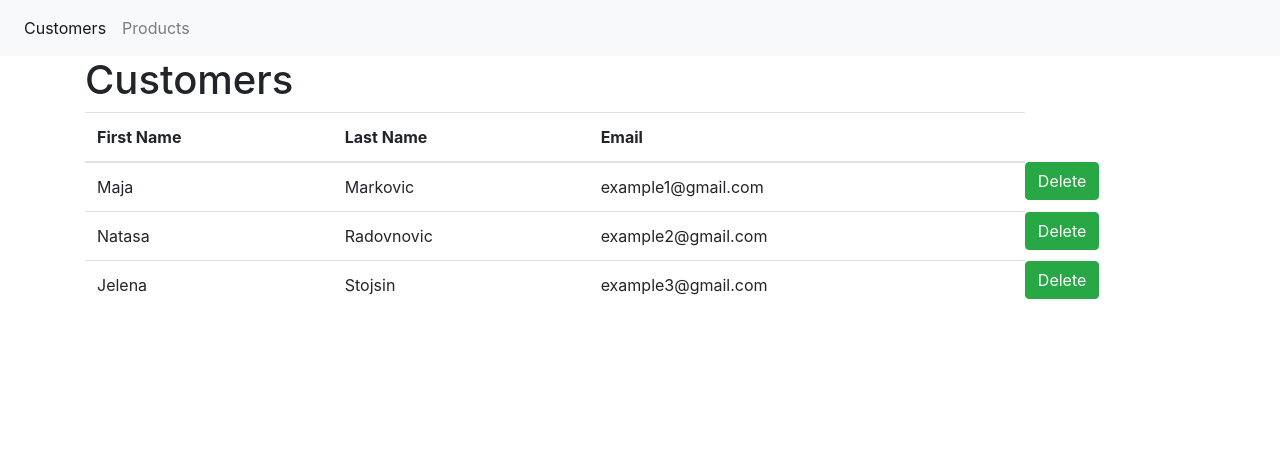
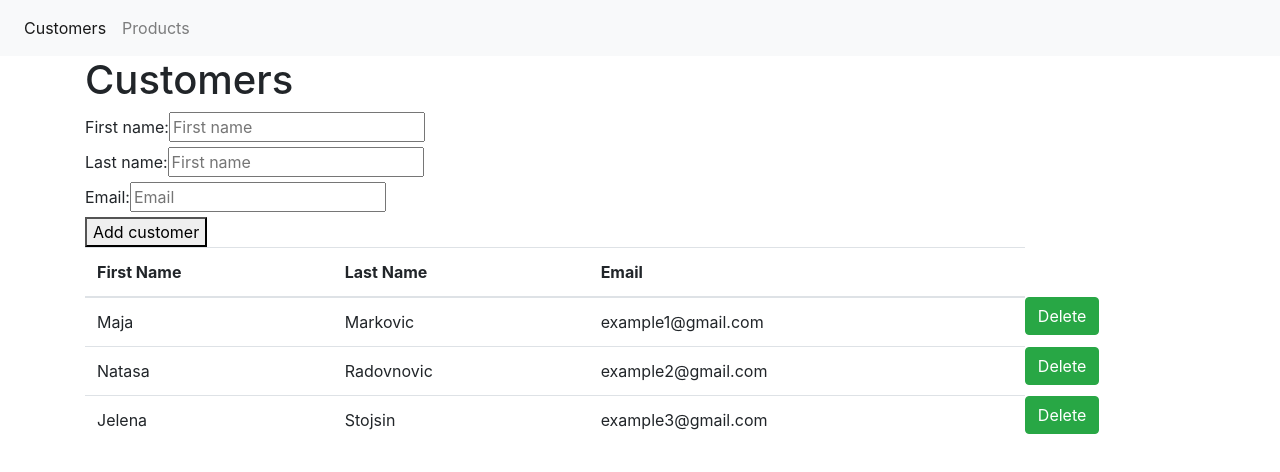
Before and after one commit to MajaMarkovic1/store-app, a Vue app: page /customers in a window 1280 px wide. Shown: the top 472 px of the page. Built offline with nearby package versions, Linux system fonts and the light colour scheme.

Commit message:
zadatak3

```diff
--- a/src/components/AppCustomers.vue
+++ b/src/components/AppCustomers.vue
@@ -1,6 +1,15 @@
 <template>
   <div>
       <h1>Customers</h1>
+      <form @submit.prevent>
+          <label>First name: </label>
+          <input v-model="newCustomer.firstName" type="text" placeholder="First name"><br>
+          <label>Last name: </label>
+          <input v-model="newCustomer.lastName" type="text" placeholder="First name"><br>
+          <label>Email: </label>
+          <input v-model="newCustomer.email" type="text" placeholder="Email"><br>
+          <button @click="addCustom()">Add customer</button>
+      </form>
       <table class="table table-condensed">
             <thead>
                 <th>First Name</th>
@@ -29,13 +38,17 @@ export default {
   name: 'AppCustomers',
   data(){
       return {
-          customers: customerService.list()
+          customers: customerService.list(),
+          newCustomer: {}
       }
   },
   methods: {
       removeCustomer(customer){
           customerService.deleteCustomer(customer);
-      }
+      },
+    addCustom(){
+        customerService.addCustomer(this.newCustomer);
+    }
   }
 
 }
--- a/src/services/CustomerService.js
+++ b/src/services/CustomerService.js
@@ -29,6 +29,12 @@ class CustomerService {
     deleteCustomer(customer){
         let indexOfCustomer = customers.indexOf(customer);
         customers.splice(indexOfCustomer, 1);
+    };
+
+
+    addCustomer(newCustomer){
+        customers.push(newCustomer);
+        newCustomer = {};
     }
 }
 export const customerService = new CustomerService();
```
